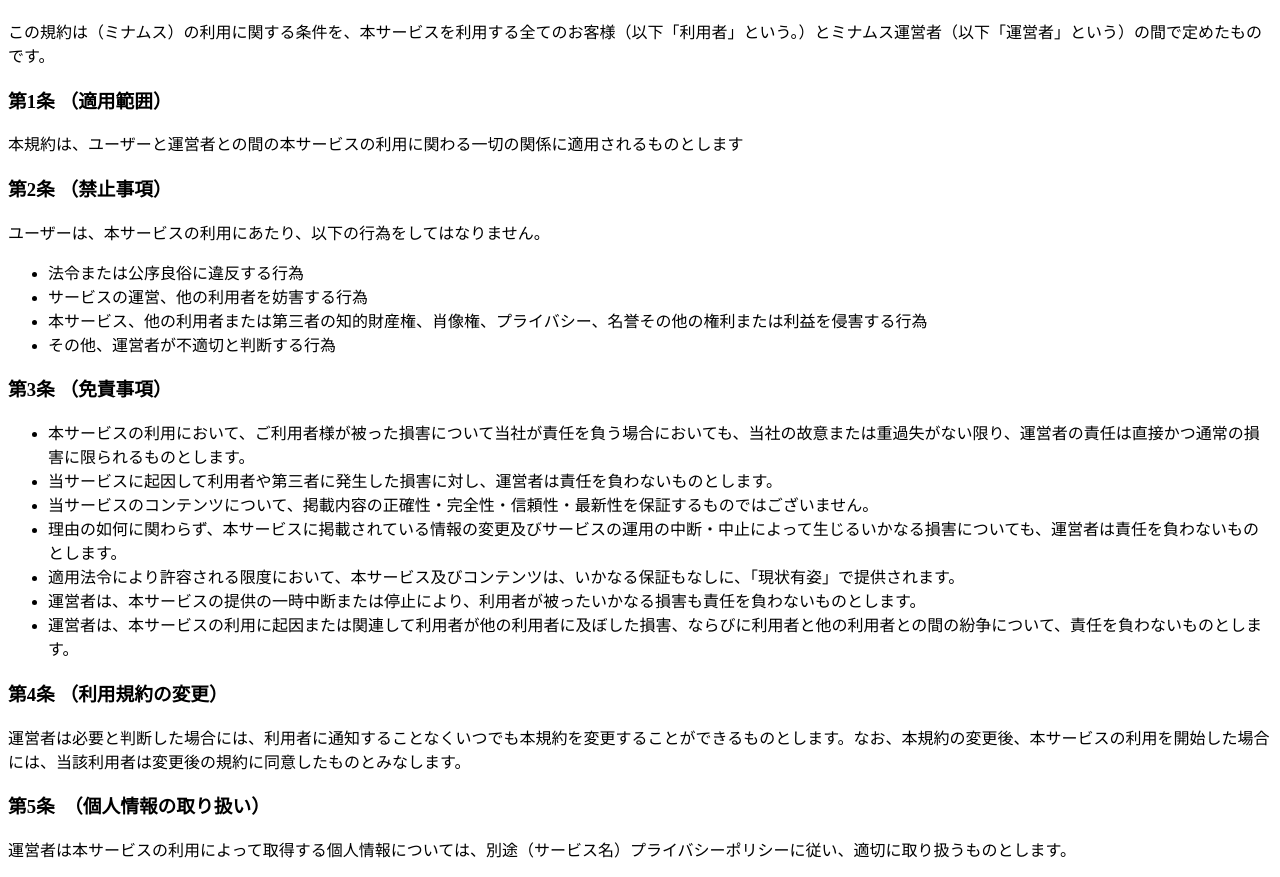
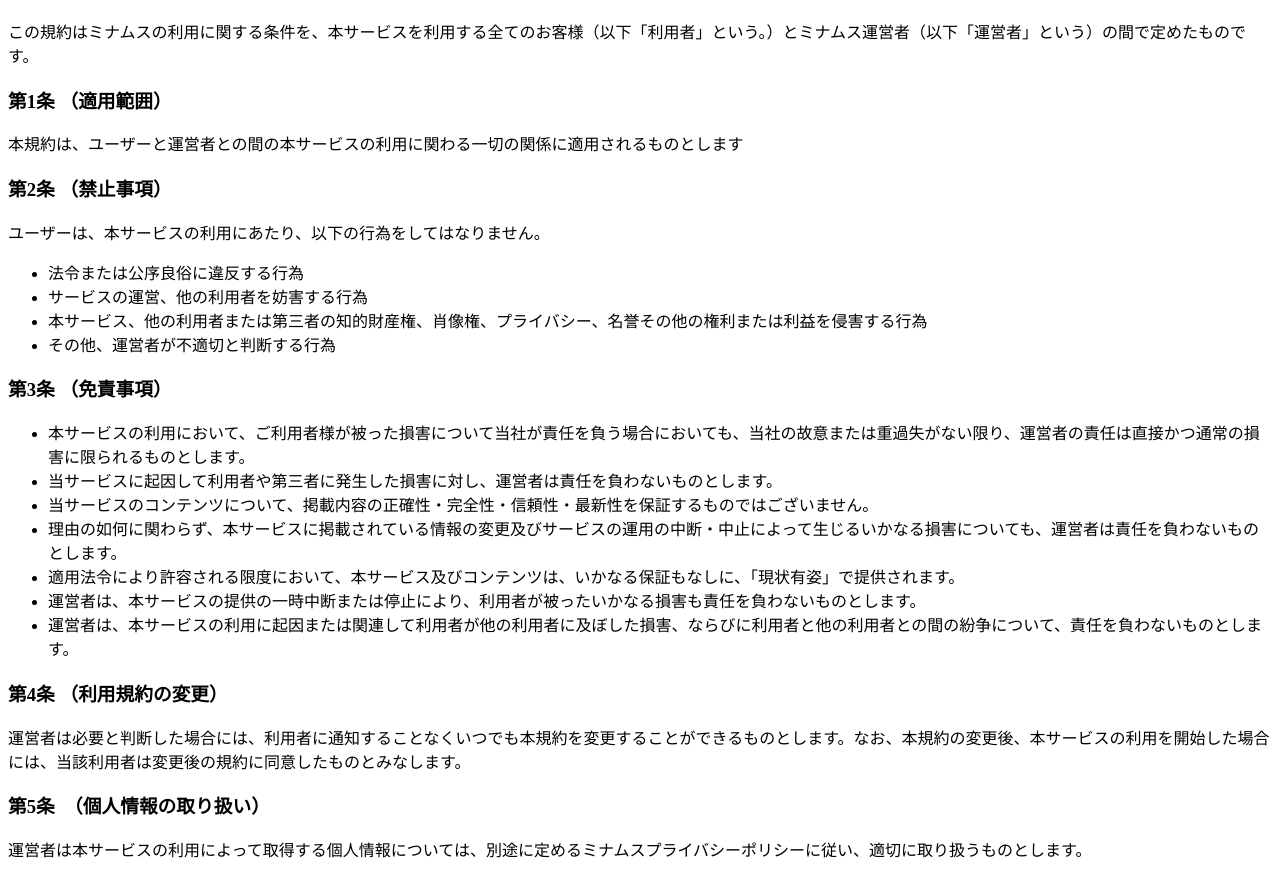
Before and after one commit to mimu-426/terms, a plain HTML site: page index.html in a window 1280 px wide. Shown: the part 70-947 px from the top of the page. Drawn offline with Linux system fonts and the light colour scheme.

Commit message:
Update index.html

```diff
--- a/index.html
+++ b/index.html
@@ -12,7 +12,7 @@
     </h1>
 
     <p>
-      この規約は（ミナムス）の利用に関する条件を、本サービスを利用する全てのお客様（以下「利用者」という。）とミナムス運営者（以下「運営者」という）の間で定めたものです。
+      この規約はミナムスの利用に関する条件を、本サービスを利用する全てのお客様（以下「利用者」という。）とミナムス運営者（以下「運営者」という）の間で定めたものです。
     </p>
 
     <h3>
@@ -65,7 +65,7 @@
     </h3>
 
     <p>
-      運営者は本サービスの利用によって取得する個人情報については、別途（サービス名）プライバシーポリシーに従い、適切に取り扱うものとします。
+      運営者は本サービスの利用によって取得する個人情報については、別途に定めるミナムスプライバシーポリシーに従い、適切に取り扱うものとします。
     </p>
 
 
```
